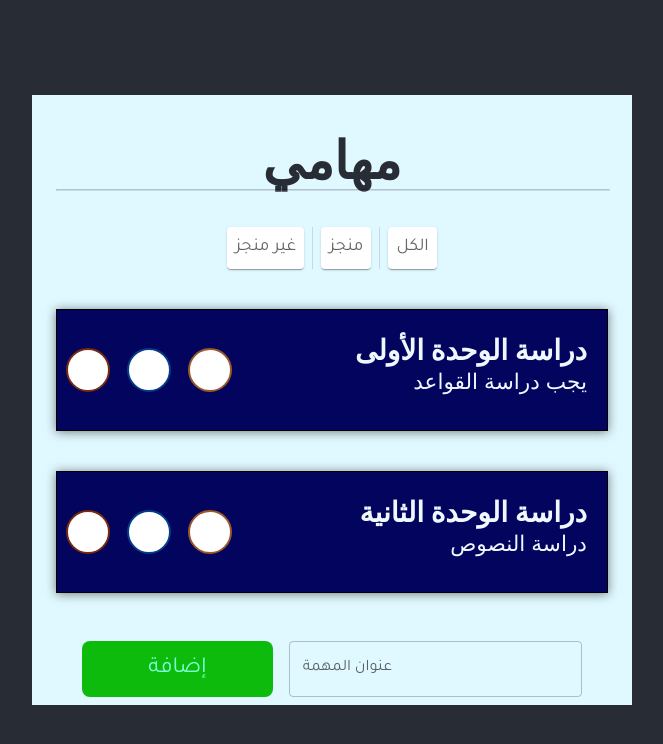
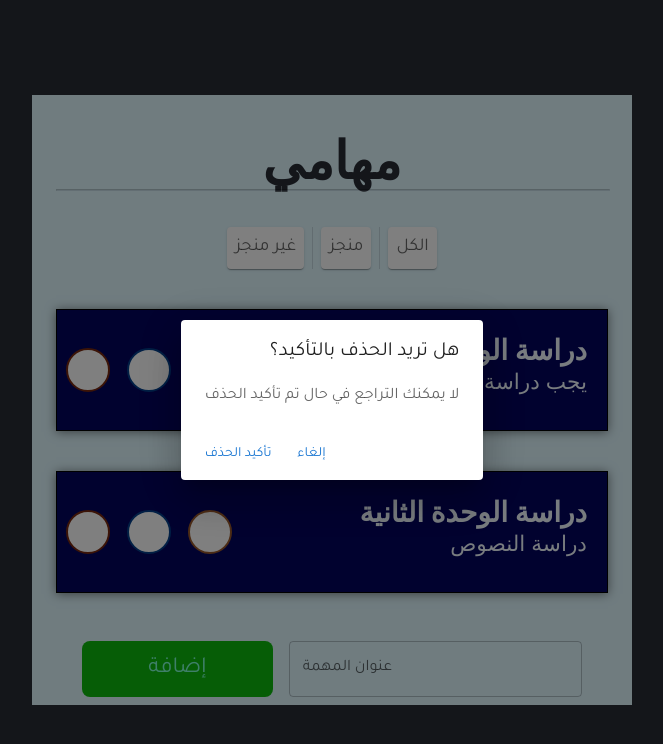
Before and after one commit to Hasan-HM2/react-todo-list, a React (Create React App) app: page / in a window 1280 px wide. Both pictures are taken after a click on the button 395 px from the left and 370 px from the top of the page. Shown: the top 744 px of the page, without its empty margins (308-971 px from the left). Built offline with nearby package versions, Linux system fonts and the light colour scheme; some icons are missing.

Commit message:
handle delete todo

```diff
--- a/src/App.js
+++ b/src/App.js
@@ -25,9 +25,6 @@ function App() {
             <TodoList />
           </TodosConetext.Provider>
         </Container>
-        <Routes>
-          <Route path="" />
-        </Routes>
       </div>
     </ThemeProvider>
   );
--- a/src/components/TodoCard.js
+++ b/src/components/TodoCard.js
@@ -9,11 +9,39 @@ import { useState } from "react";
 import { useContext } from "react";
 import { TodosConetext } from "../context/todosContext.js";
 
+// MODAL
+import * as React from 'react';
+import Button from '@mui/material/Button';
+import Dialog from '@mui/material/Dialog';
+import DialogActions from '@mui/material/DialogActions';
+import DialogContent from '@mui/material/DialogContent';
+import DialogContentText from '@mui/material/DialogContentText';
+import DialogTitle from '@mui/material/DialogTitle';
 
-const TodoCard = ({ todo, handleCheck }) => {
+
+const TodoCard = ({ todo }) => {
+  const [open, setOpen] = React.useState(false);
+
+  const handleClickOpen = () => {
+    setOpen(true);
+  };
+
+  const handleClose = () => {
+    setOpen(false);
+  };
+
   const { todos, setTodos } = useContext(TodosConetext)
   const [completeStatus, setCompleteStatue] = useState(todo.isCompleted);
-  function handleDelete(id) { }
+
+  // DELETE FUNCTION
+  function handleDeleteConfirm(id) {
+    let newTodos = todos.filter((item) => {
+      return item.id != todo.id
+    })
+    setTodos(newTodos)
+  }
+  // ==== DELETE FUNCTION ====
+
 
   // HANDLE CHECK CLICK FUNCTION
   function handleCheckClick() {
@@ -27,9 +55,35 @@ const TodoCard = ({ todo, handleCheck }) => {
   }
   // ==== HANDLE CHECK CLICK FUNCTION ====
 
-
   return (
     <div className="task-card-container">
+
+      {/* TODO MODAL */}
+      <Dialog
+        open={open}
+        onClose={handleClose}
+        aria-labelledby="alert-dialog-title"
+        aria-describedby="alert-dialog-description"
+        style={{ direction: 'rtl' }}
+      >
+        <DialogTitle id="alert-dialog-title">
+          {"هل تريد الحذف بالتأكيد؟"}
+        </DialogTitle>
+        <DialogContent>
+          <DialogContentText id="alert-dialog-description">
+            لا يمكنك التراجع في حال تم تأكيد الحذف
+          </DialogContentText>
+        </DialogContent>
+        <DialogActions>
+          <Button onClick={handleClose}>إلغاء</Button>
+          <Button onClick={() => { handleDeleteConfirm(todo.id) }} autoFocus>
+            تأكيد الحذف
+          </Button>
+        </DialogActions>
+      </Dialog>
+      {/* ==== TODO MODAL ==== */}
+
+
       <div className="one-card">
         <Grid container spacing={0}>
           <Grid
@@ -38,6 +92,8 @@ const TodoCard = ({ todo, handleCheck }) => {
             justifyContent="space-around"
             alignItems={"center"}
           >
+
+            {/* DELETE BUTTON */}
             <IconButton
               className="iconButton"
               aria-label="delete"
@@ -46,10 +102,11 @@ const TodoCard = ({ todo, handleCheck }) => {
                 background: "white",
                 border: "solid #78290f 2px",
               }}
-              onClick={handleDelete}
+              onClick={handleClickOpen}
             >
               <DeleteIcon />
             </IconButton>
+            {/* ==== DELETE BUTTON ==== */}
 
             <IconButton
               className="iconButton"
```
